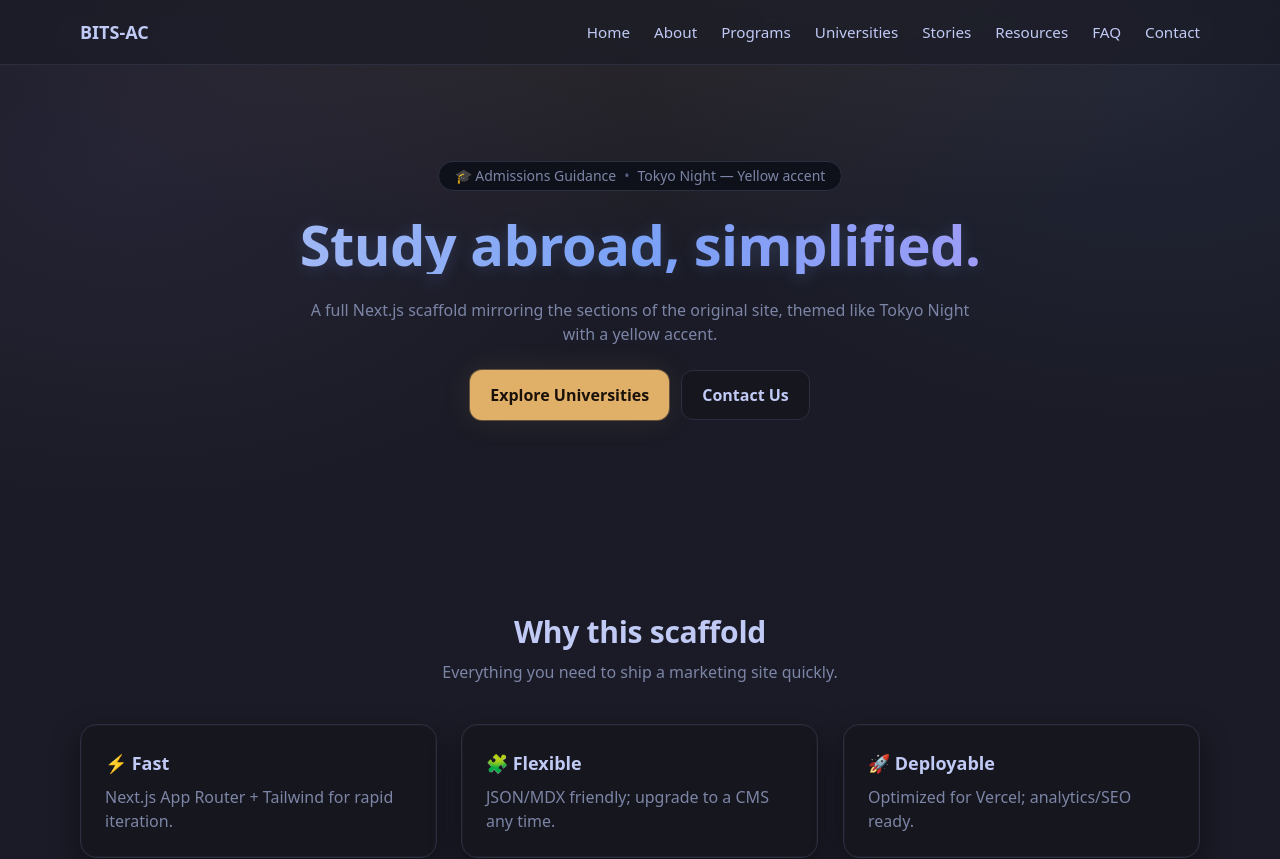
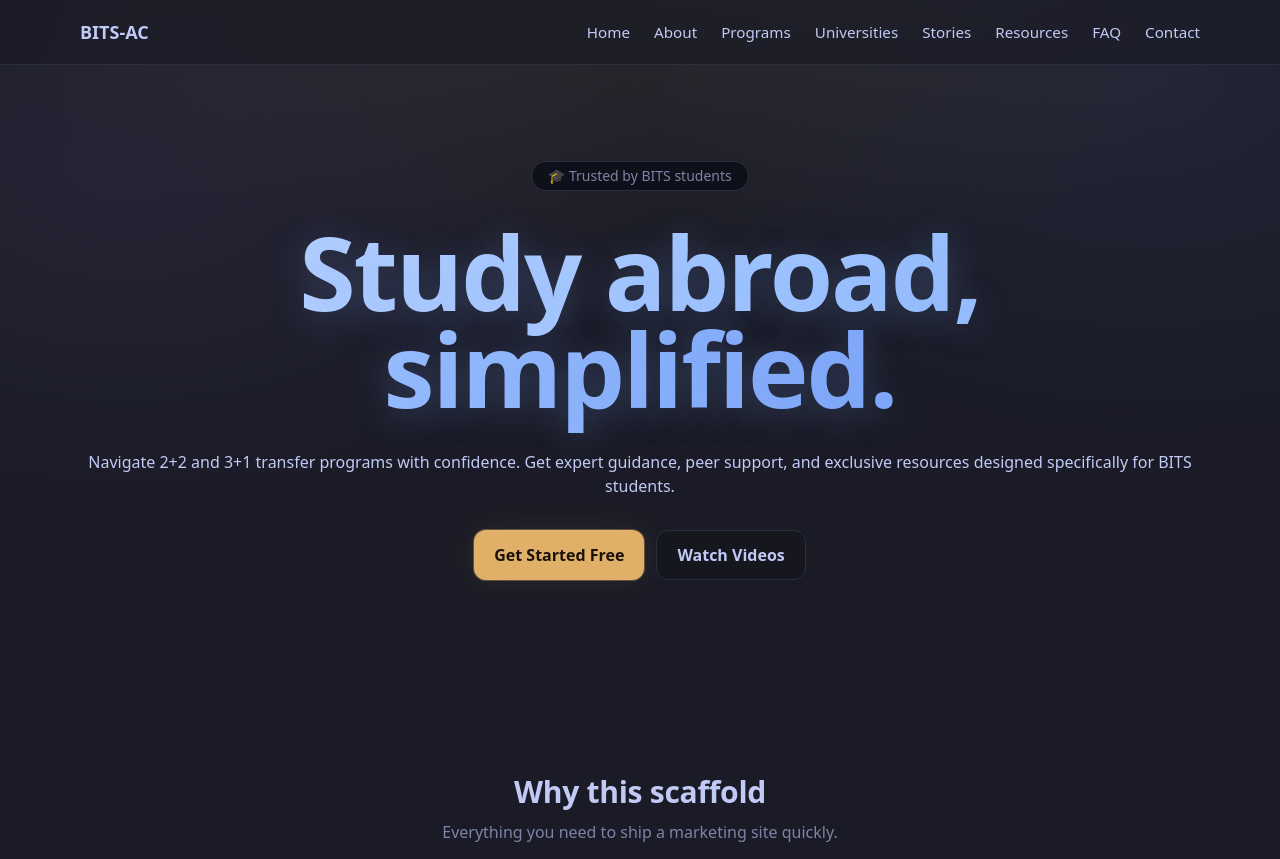
Before and after one commit to AnirudhSKrishnan/bridgetobits, a Next.js app: page / in a window 1280 px wide. Shown: the top 859 px of the page. Built offline with nearby package versions, Linux system fonts and the light colour scheme.

Commit message:
Hero: big flowing light-blue text; ready for ripple filter

```diff
--- a/app/globals.css
+++ b/app/globals.css
@@ -317,3 +317,35 @@ body {
 
 /* Make sure shadows/glows are not clipped */
 .section, .container, main { overflow: visible; }
+/* Big hero headline */
+.hero-display{
+  font-weight: 900;
+  line-height: .95;
+  letter-spacing: -.02em;
+  font-size: clamp(2.75rem, 8vw, 7rem); /* mobile → desktop */
+}
+
+/* Light-blue gradient text */
+.hero-gradient-blue{
+  --b1:#eaf2ff;  /* very light */
+  --b2:#d7e6ff;
+  --b3:#bcd5ff;
+  --b4:#9fc5ff;  /* light blue */
+  --b5:#7aa2f7;  /* TN blue */
+  background: linear-gradient(90deg,var(--b1),var(--b2),var(--b3),var(--b4),var(--b5));
+  -webkit-background-clip:text;
+  background-clip:text;
+  color: transparent;
+  text-shadow: 0 6px 36px rgba(122,162,247,.28);
+}
+
+/* Flow animation */
+.hero-flow{
+  background-size: 260% 260%;
+  animation: heroFlow 10s ease-in-out infinite;
+}
+@keyframes heroFlow{
+  0%{background-position: 0% 50%}
+  50%{background-position:100% 50%}
+  100%{background-position:0% 50%}
+}
--- a/app/page.tsx
+++ b/app/page.tsx
@@ -17,34 +17,27 @@ export default function HomePage() {
     <div>
       {/* HERO */}
       <Section className="relative">
-        <div className="text-center space-y-6">
-          <Reveal delay={50}>
+        <div className="text-center space-y-8">
           <div
             className="inline-flex items-center gap-2 rounded-full px-4 py-1 text-sm"
             style={{ border: "1px solid var(--tn-border)", background: "#0f111a", color: "var(--tn-muted)" }}
           >
-              <span>🎓 Admissions Guidance</span>
-              <span style={{ color: "#585f86" }}>•</span>
-              <span>Tokyo Night — Yellow accent</span>
+            <span>🎓 Trusted by BITS students</span>
           </div>
-          </Reveal>
 
-          <Reveal delay={120}>
-            <h1 className="h1 display-gradient">Study abroad, simplified.</h1>
-          </Reveal>
+          <h1 className="hero-display">
+            <span className="hero-gradient-blue hero-flow">Study abroad, simplified.</span>
+          </h1>
 
-          <Reveal delay={220} variant="fade">
-            <p className="muted max-w-2xl mx-auto">
-              A full Next.js scaffold mirroring the sections of the original site, themed like Tokyo Night with a yellow accent.
+          <p className="hero-sub">
+            Navigate 2+2 and 3+1 transfer programs with confidence. Get expert guidance,
+            peer support, and exclusive resources designed specifically for BITS students.
           </p>
-          </Reveal>
 
-          <Reveal delay={320} variant="scale">
           <div className="flex justify-center gap-3">
-              <Link href="/universities" className="btn btn-primary">Explore Universities</Link>
-              <Link href="/contact" className="btn btn-ghost">Contact Us</Link>
+            <Link href="/universities" className="btn btn-primary btn-hero">Get Started Free</Link>
+            <Link href="/contact" className="btn btn-ghost btn-hero">Watch Videos</Link>
           </div>
-          </Reveal>
         </div>
       </Section>
 
@@ -52,9 +45,7 @@ export default function HomePage() {
       <Section>
         <div className="text-center mb-10">
           <Reveal>
-            <h2 className="h2" style={{ color: "var(--tn-text)" }}>
-              Why this scaffold
-            </h2>
+            <h2 className="h2" style={{ color: "var(--tn-text)" }}>Why this scaffold</h2>
           </Reveal>
           <Reveal delay={120} variant="fade">
             <p className="muted mt-2">Everything you need to ship a marketing site quickly.</p>
```
Lines whose indentation alone changed are shown as unchanged.
